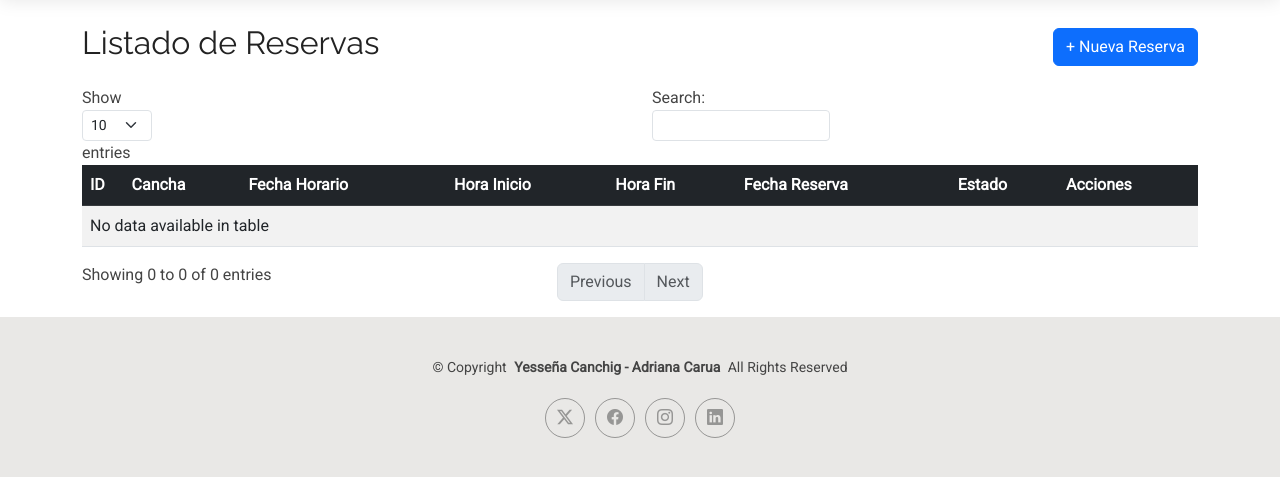
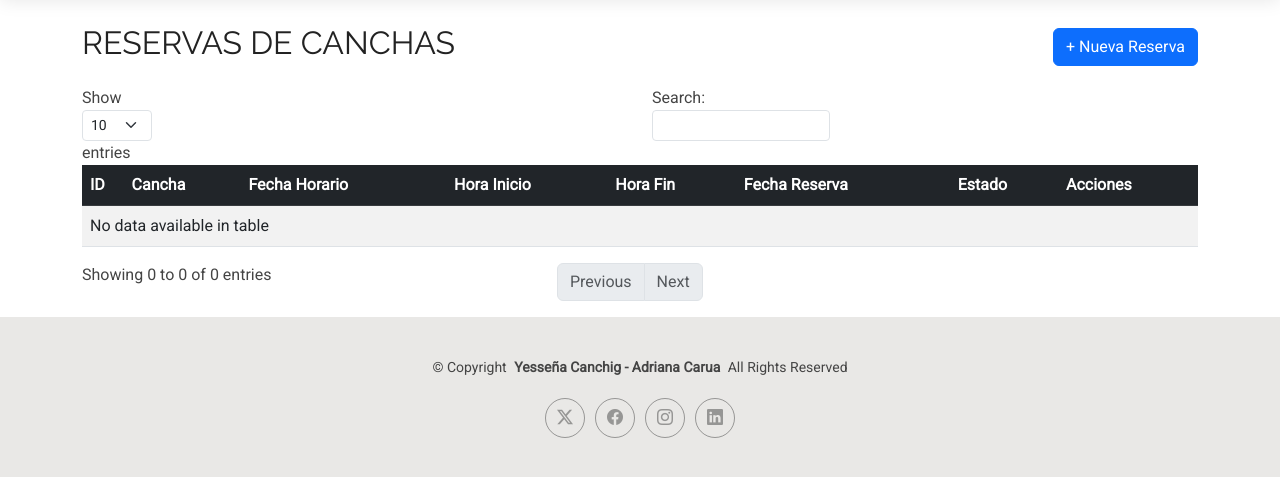
Before and after one commit to Masiel04/reservas_canchas, a CodeIgniter 4 app: the page made by app/Views/reserva/listado.php in a window 1280 px wide. Shown: the part 83-560 px from the top of the page. Run offline with PHP 8.4 and a stand-in for CodeIgniter, Linux system fonts and the light colour scheme; the template is opened without the code that fills it, so the values that code supplies are empty; some libraries are stand-ins or nearby versions.

Commit message:
cambios diseño

```diff
--- a/app/Views/reserva/listado.php
+++ b/app/Views/reserva/listado.php
@@ -4,7 +4,7 @@
 
 <div class="container mt-4">
     <div class="d-flex justify-content-between align-items-center mb-3">
-        <h2>Listado de Reservas</h2>
+        <h2>RESERVAS DE CANCHAS</h2>
         <a href="/reserva/nuevo" class="btn btn-primary">+ Nueva Reserva</a>
     </div>
 
```
